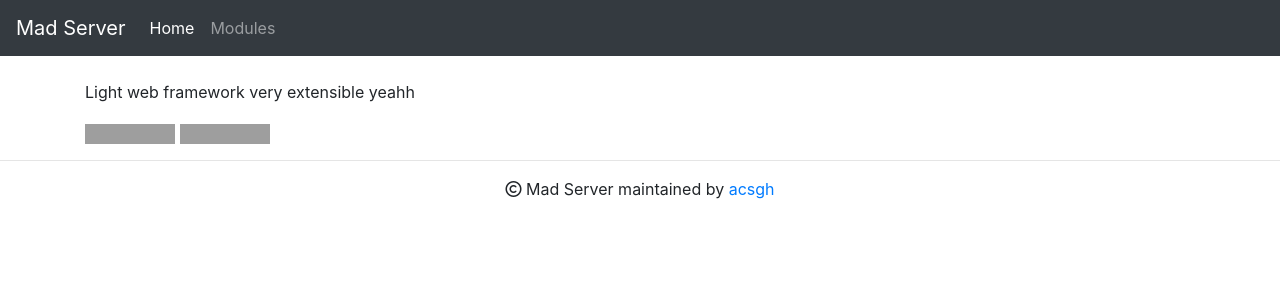
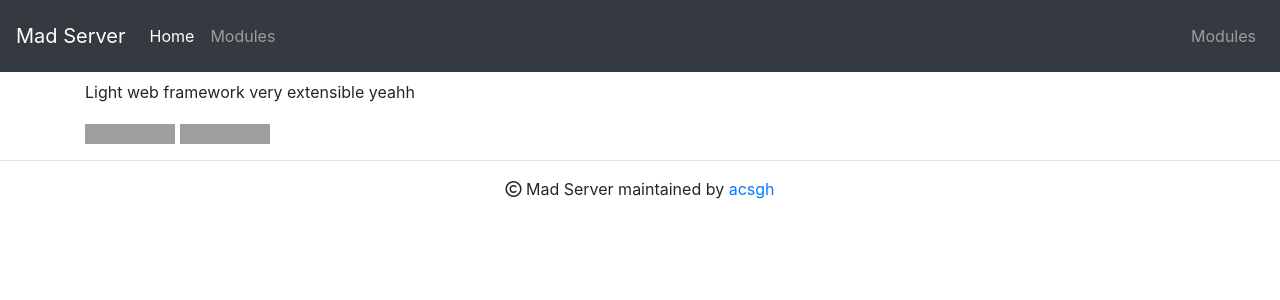
Before and after one commit to acsgh/mad-scala, a Jekyll site: the page built from docs/index.md, in a window 1280 px wide. Shown: the top 300 px of the page. Built offline with Jekyll 4.4.1, drawn with Linux system fonts in a browser that asks for light colours; nearby versions of some CDN libraries; our own code applies the rules of GitHub Pages for plain Markdown files; grey boxes are pictures that could not be loaded.

Commit message:
Add bootstrap into the template

```diff
--- a/docs/_layouts/default.html
+++ b/docs/_layouts/default.html
@@ -30,6 +30,16 @@
                     <a class="nav-link" href="/mad-server/modules">Modules</a>
                 </li>
             </ul>
+            <span class="navbar-text">
+
+            <ul class="navbar-nav mr-auto">
+                <li class="nav-item {% if page.path=='modules.md' %}active{% endif %}">
+                    <a class="nav-link" href="/mad-server/modules">Modules</a>
+                </li>
+            </ul>
+<!--      <Navbar text with an inline element>-->
+<!--        https://pages-themes.github.io/slate/assets/images/blacktocat.png-->
+    </span>
         </div>
     </nav>
 </header>
```
